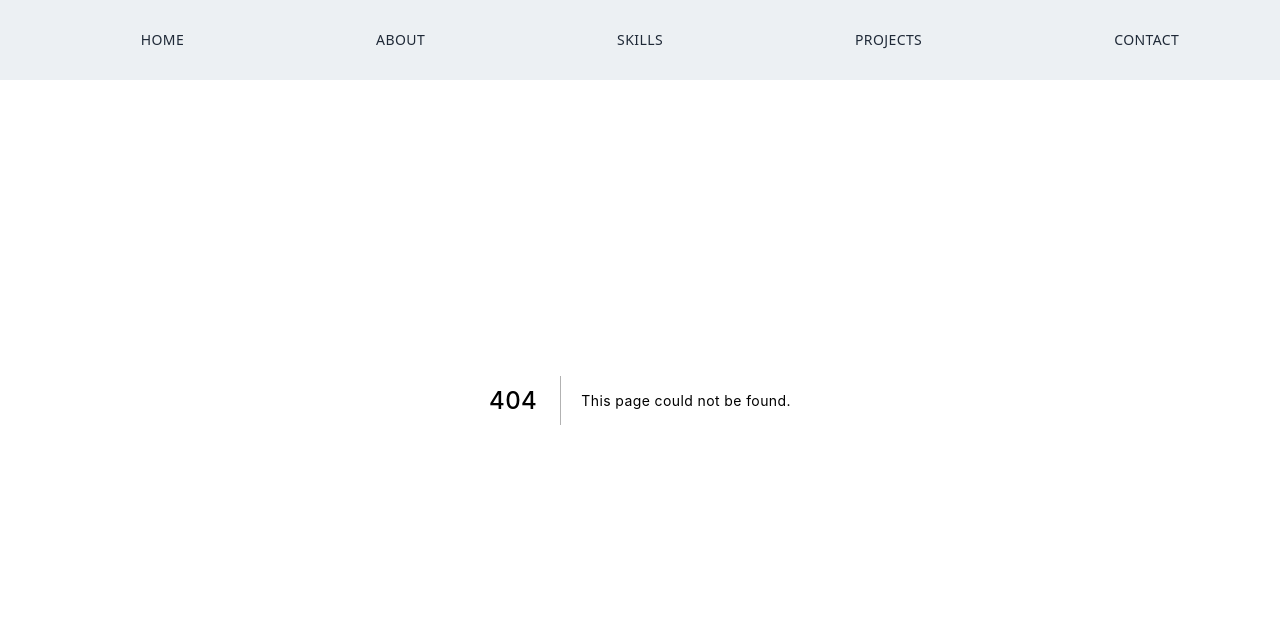
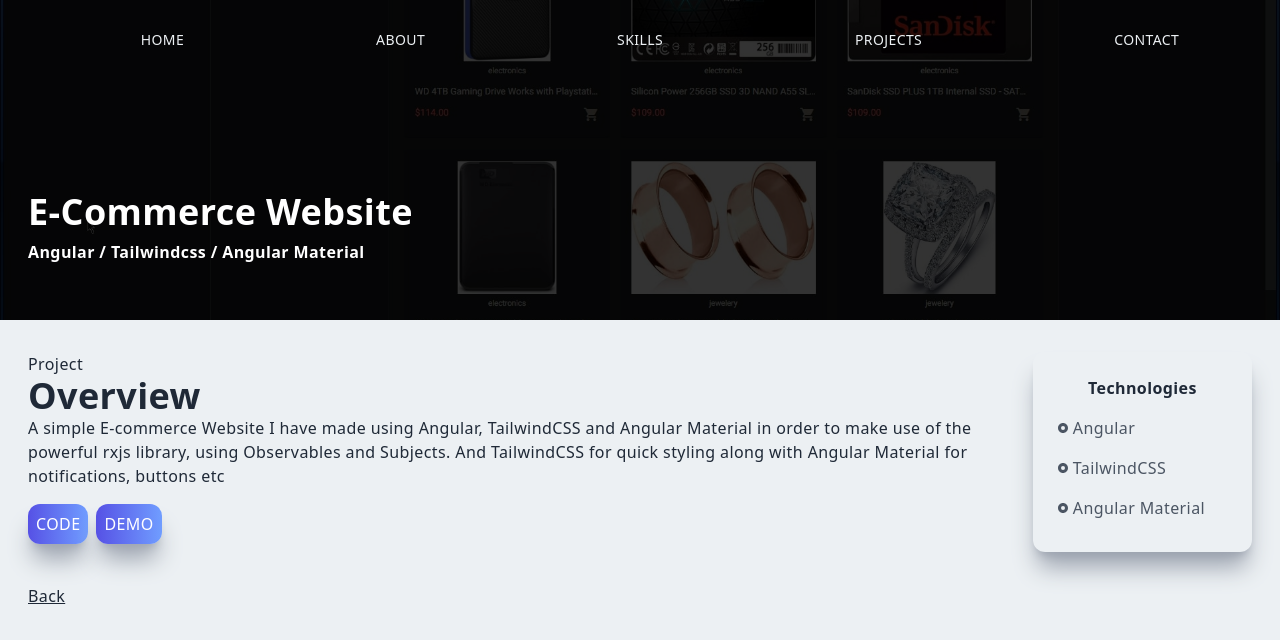
Before and after one commit to aaron47/Portfolio, a Next.js app: page /ecommerce in a window 1280 px wide. Before the commit this address had no page. Shown: the top 640 px of the page. Built offline with nearby package versions, Linux system fonts and the light colour scheme.

Commit message:
Ecommerce Project Added

```diff
--- a/components/Navbar.tsx
+++ b/components/Navbar.tsx
@@ -21,7 +21,8 @@
       router.asPath === '/netflix' ||
       router.asPath === '/accountseller' ||
       router.asPath === '/gecko' ||
-      router.asPath === '/booker'
+      router.asPath === '/booker' ||
+      router.asPath === '/ecommerce'
     ) {
       setNavBg('transparent');
       setLinkColor('#ecf0f3');
--- a/components/Projects/Projects.tsx
+++ b/components/Projects/Projects.tsx
@@ -33,6 +33,12 @@
       technology: 'Angular',
       url: '/booker',
     },
+    {
+      name: 'ecommerce',
+      title: 'Ecommerce Website',
+      technology: 'Angular',
+      url: '/ecommerce',
+    },
   ];
 
   return (
--- /dev/null
+++ b/pages/ecommerce.tsx
@@ -0,0 +1,68 @@
+import Image from 'next/image';
+import Link from 'next/link';
+import { RiRadioButtonFill } from 'react-icons/ri';
+
+const ecommerce = () => {
+  return (
+    <div className="w-full">
+      <div className="w-screen h-[30vh] lg:h-[40vh] relative">
+        <div className="absolute top-0 left-0 w-full h-[30vh] lg:h-[40vh] bg-black/80 z-10" />
+        <Image
+          className="absolute z-1"
+          src="/ecommerce.jpg"
+          alt="PropertyProjectImage"
+          layout="fill"
+          objectFit="cover"
+        />
+        <div className="absolute top-[70%] max-w-[1240px] w-full left-[50%] right-[50%] translate-x-[-50%] translate-y-[-50%] z-10 text-white p-2">
+          <h2 className="py-2">E-Commerce Website</h2>
+          <h3>Angular / Tailwindcss / Angular Material</h3>
+        </div>
+      </div>
+      <div className="max-w-[1240px] mx-auto p-2 grid md:grid-cols-5 gap-8 pt-8">
+        <div className="col-span-4">
+          <p>Project</p>
+          <h2>Overview</h2>
+          <p>
+            A simple E-commerce Website I have made using Angular, TailwindCSS
+            and Angular Material in order to make use of the powerful rxjs
+            library, using Observables and Subjects. And TailwindCSS for quick
+            styling along with Angular Material for notifications, buttons etc
+          </p>
+          <div className="space-x-2">
+            <button className="px-2 py-2 mt-4">
+              <a href="https://github.com/aaron47/E-commerce">Code</a>
+            </button>
+            <button className="px-2 py-2 mt-4">
+              <a href="https://e-commerce-51rvtu0iu-aaron47.vercel.app/home">
+                Demo
+              </a>
+            </button>
+          </div>
+        </div>
+
+        <div className="col-span-4 md:col-span-1 shadow-xl shadow-gray-400 rounded-xl p-4">
+          <div className="p-2">
+            <p className="text-center font-bold pb-2">Technologies</p>
+            <div className="grid grid-cols-3 md:grid-cols-1">
+              <p className="text-gray-600 py-2 flex items-center">
+                <RiRadioButtonFill className="pr-1" /> Angular
+              </p>
+              <p className="text-gray-600 py-2 flex items-center">
+                <RiRadioButtonFill className="pr-1" /> TailwindCSS
+              </p>
+              <p className="text-gray-600 py-2 flex items-center">
+                <RiRadioButtonFill className="pr-1" /> Angular Material
+              </p>
+            </div>
+          </div>
+        </div>
+        <Link href="/#projects">
+          <p className="underline cursor-pointer">Back</p>
+        </Link>
+      </div>
+    </div>
+  );
+};
+
+export default ecommerce;
```
Also changed, not shown: public/ecommerce.jpg (added).
